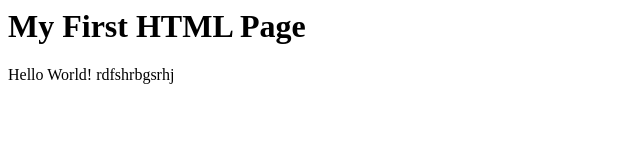
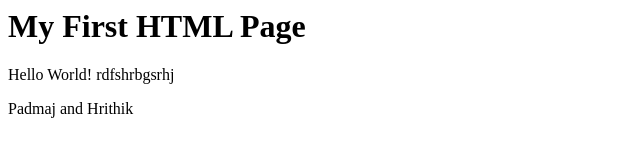
Before and after one commit to pad10maj/LearningGit, a plain HTML site: page contact.html in a window 1280 px wide. Shown: the whole page, without its empty margins (0-640 px from the left). Drawn offline with Linux system fonts and the light colour scheme.

Commit message:
New Change

```diff
--- a/contact.html
+++ b/contact.html
@@ -5,5 +5,6 @@
     <body>
         <h1>My First HTML Page</h1>
         <p> Hello World! rdfshrbgsrhj</p>
+        <p>Padmaj and Hrithik</p>
     </body padmaj>
 </html>
```
